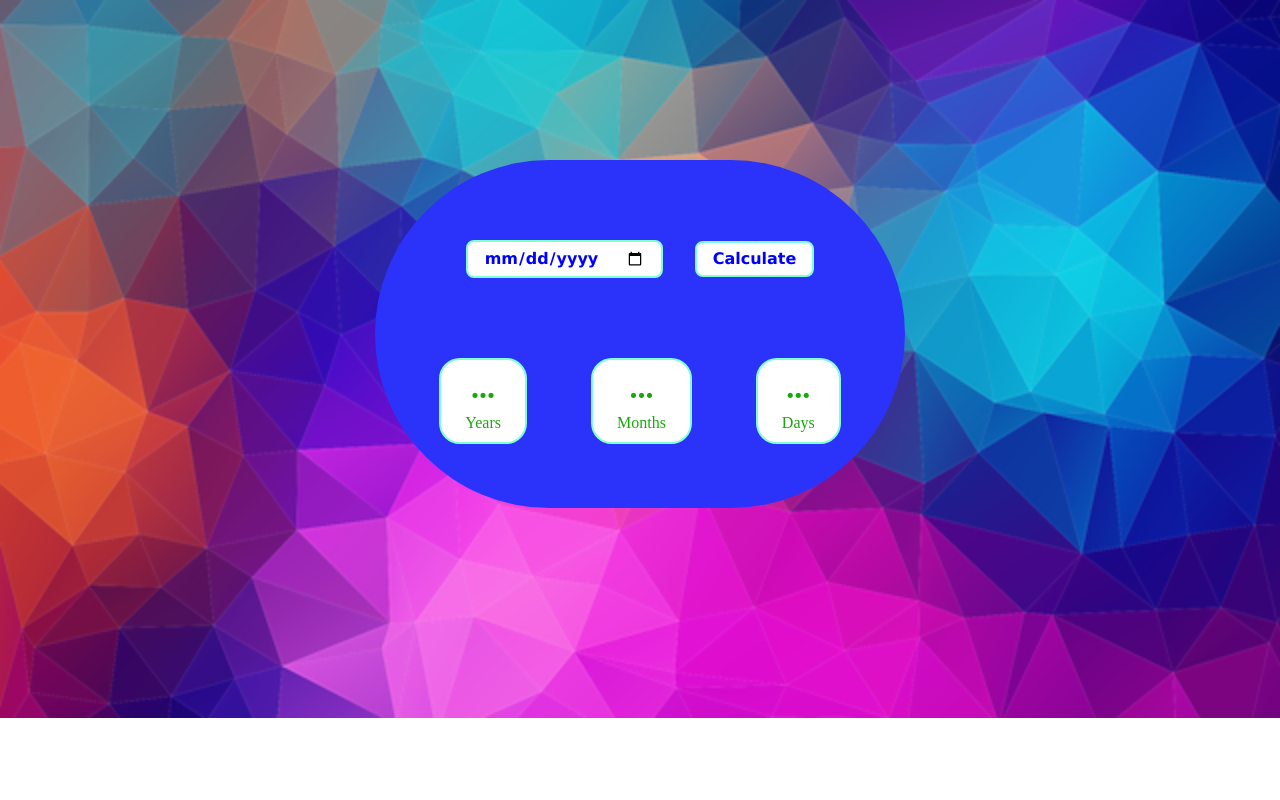
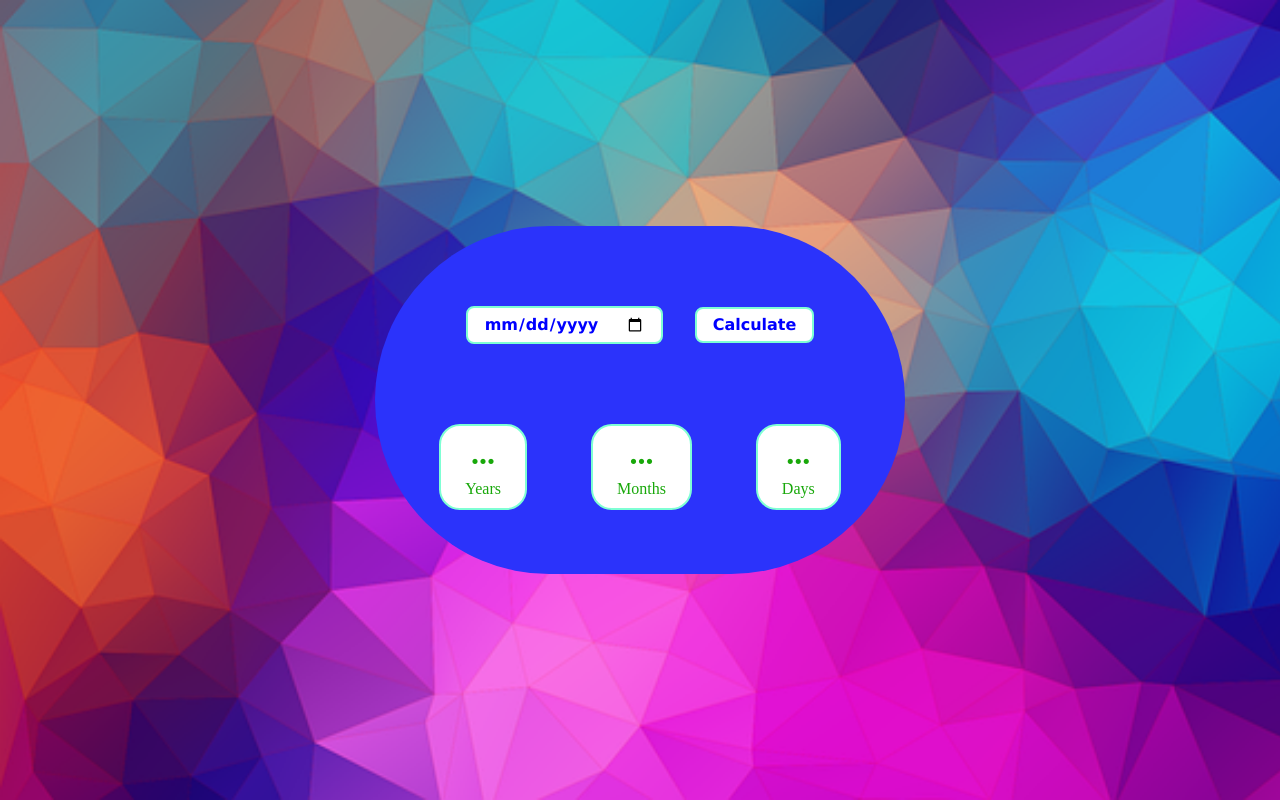
Before and after one commit to kishlaychandan/Age-Calculator, a plain HTML site: page index.html in a window 1280 px wide. Drawn offline with Linux system fonts and the light colour scheme.

Commit message:
Updated Age Calculator

```diff
--- a/index.css
+++ b/index.css
@@ -9,12 +9,14 @@ body{
     align-items: center;
     background: url(background.jpg);
     background-repeat: no-repeat;
-    background-size: cover;
+    background-size:cover;
+    height: 100vh;
+
     /* background-position: center; */
-    /* border-radius: 0.5rem; */
+    background-color: red;
 }
 .main{
-    margin-top: 10rem;
+    /* margin-top: 10rem; */
     display: flex;
     padding: 3rem;
     flex-direction: column;
@@ -22,6 +24,7 @@ body{
     align-items: center;
     border-radius: 15rem;
     gap: 2rem;
+    flex-wrap: wrap;
     background-color: violet;
 }
 
@@ -31,6 +34,7 @@ body{
     justify-content: center;
     align-items: center;
     gap: 2rem;
+    flex-wrap: wrap;
     /* background-color: white; */
 }
 .section1>input,button{
@@ -56,6 +60,7 @@ body{
     align-items: center;
     gap: 2rem;
     color: rgb(24, 168, 10);
+    flex-wrap: wrap;
 }
 
 .section2>div{
@@ -69,5 +74,6 @@ body{
     margin: 1rem;
     border-radius: 1.3rem;
     border: 2px solid aquamarine;
+    /* flex-wrap: wrap; */
 
 }
```
